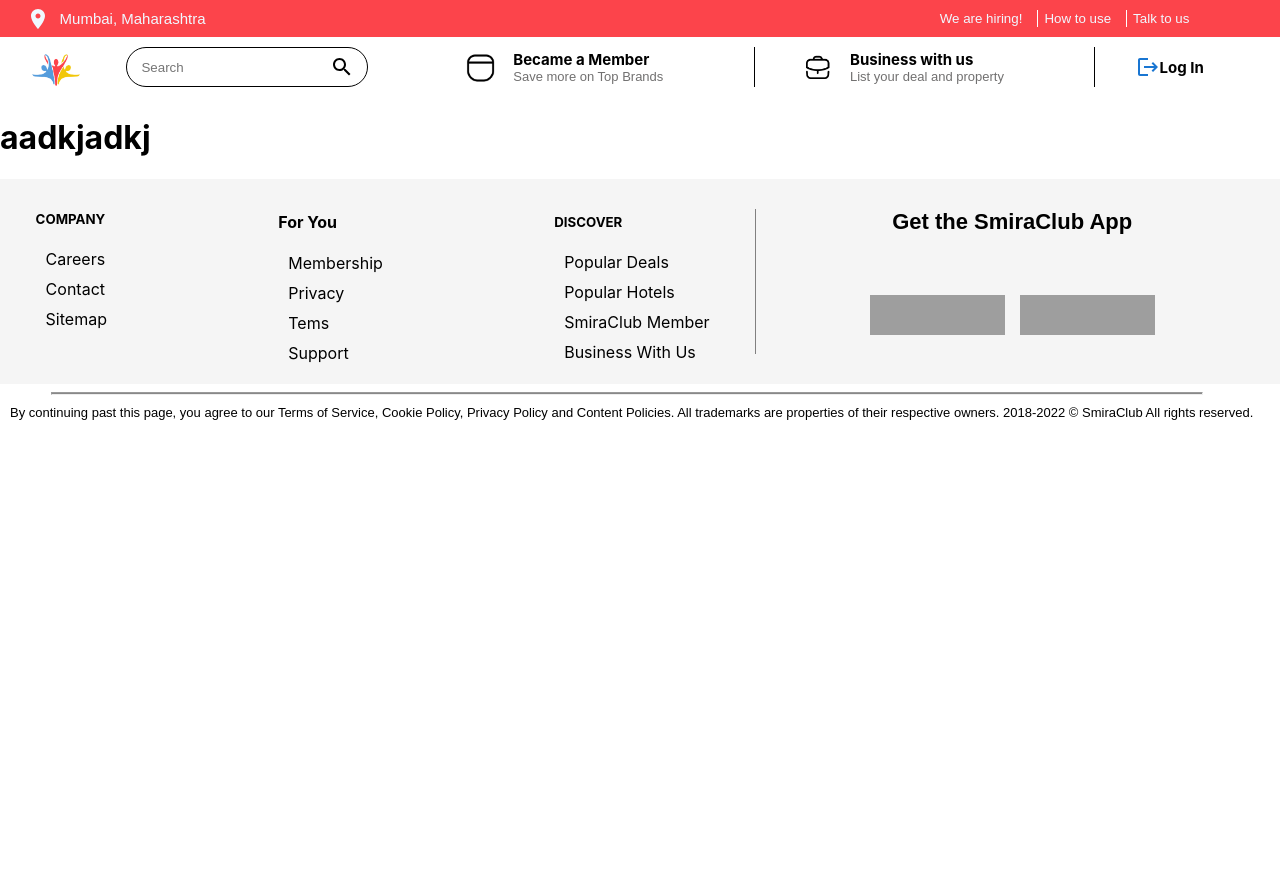
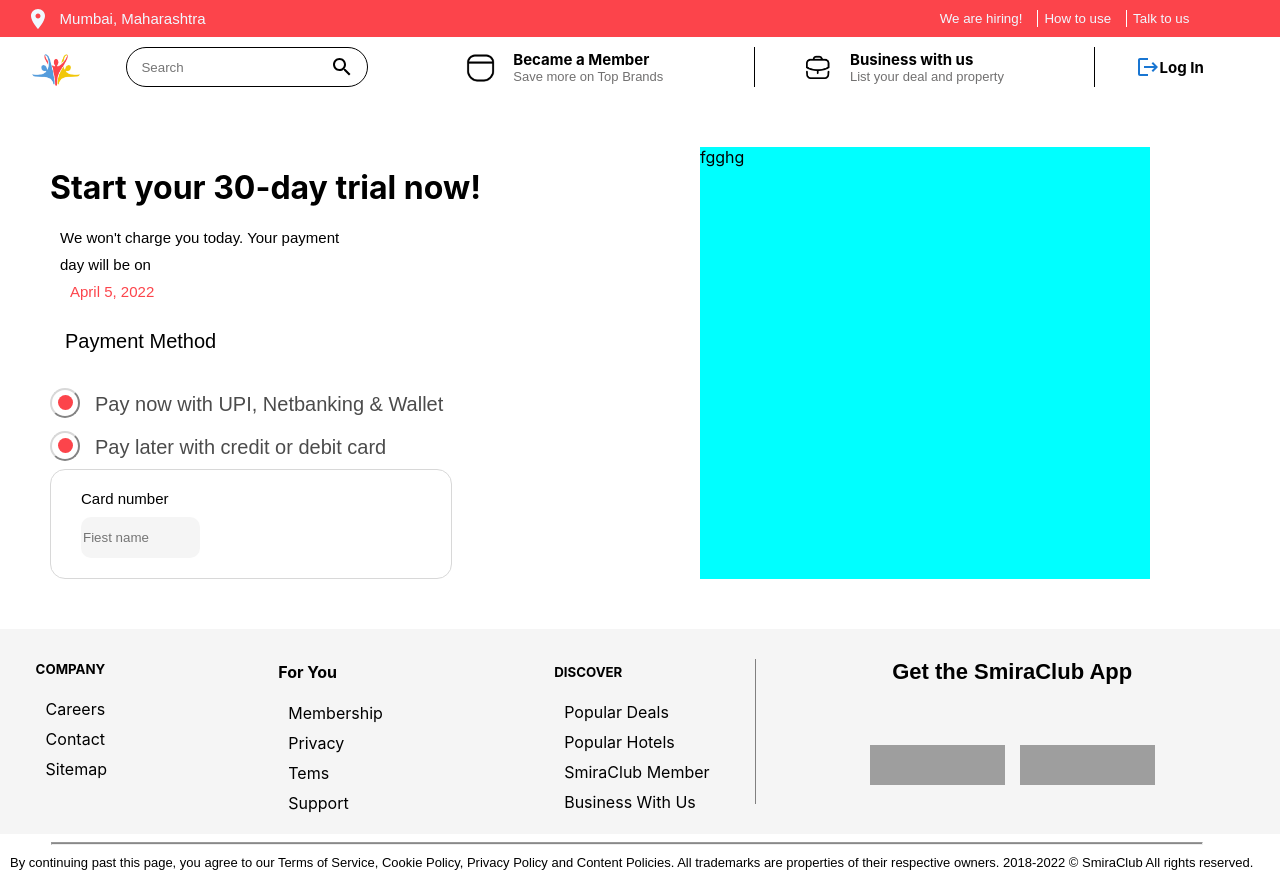
Before and after one commit to sazzad9911/simira-club-ui, a React (Create React App) app: page /Checkout in a window 1280 px wide. Before the commit the page ends 800 px from the top, so only its background shows below. Built offline with nearby package versions, Linux system fonts and the light colour scheme; no server answers; grey boxes are pictures that could not be loaded.

Commit message:
20% done

```diff
--- a/src/Screens/Checkout.js
+++ b/src/Screens/Checkout.js
@@ -4,8 +4,34 @@
 
 function Checkout() {
     return (
-        <div>
-            <h1>aadkjadkj</h1>
+        <div className="CheckoutBody">
+            <div className="CheckoutLeftBOX">
+                <h1>Start your 30-day trial now!</h1>
+                <p>We won't charge you today. Your payment</p>
+                <p>day will be on<p className="CheckoutLeftP">April 5, 2022</p></p>
+                <h2 className="CheckoutLeftH2">Payment Method</h2>
+                <div className="CheckoutLeftH2">
+                    <div className="CheckoutLeftBDiv">
+                        <button className="CheckoutLeftButton">
+                            <div className="CheckoutLeftButtonDiv" />
+                        </button>
+                        <h2 className="CheckoutLeftBDivH2">Pay now with UPI, Netbanking & Wallet</h2>
+                    </div>
+                    <div style={{ display: 'flex', }}>
+                        <button className="CheckoutLeftButton">
+                            <div className="CheckoutLeftButtonDiv" />
+                        </button>
+                        <h2 className="CheckoutLeftBDivH2">Pay later with credit or debit card</h2>
+                    </div>
+                </div>
+                <div className="CheckoutLeftIBox">
+                    <div className="CheckoutLeftIDiv">
+                        <p>Card number</p>
+                        <input className="JobRightInputBox" type='Text' placeholder='Fiest name' />
+                    </div>
+                </div>
+            </div>
+            <div className="CheckoutRightBody">fgghg</div>
         </div>
     );
 }
--- a/src/Screens/css/Checkout.css
+++ b/src/Screens/css/Checkout.css
@@ -0,0 +1,52 @@
+.CheckoutBody{
+    height: auto;
+    width: auto;
+    display: flex;
+    margin: 50px;
+    flex-wrap: wrap;
+}
+.CheckoutLeftBOX{
+    height: auto;
+    width: 650px;
+}
+.CheckoutRightBody{
+    height: auto;
+    width: 450px;
+    background-color: aqua;
+}
+.CheckoutLeftP{
+    color: #FC444B;
+}
+.CheckoutLeftH2{
+    margin-top: 30px;
+}
+.CheckoutLeftBDiv{
+    display: flex;
+    margin-top: 30px;
+}
+.CheckoutLeftBDivH2{
+    opacity: .7;
+}
+.CheckoutLeftButton{
+    height: 30px;
+    width: 30px;
+    border-radius: 20px;
+    margin-top: 5px;
+    background-color: rgb(255, 255, 255);
+    border-color: #D8D8D8;
+}
+.CheckoutLeftButtonDiv{
+    height: 15px;
+    width: 15px;
+    border-radius: 10px;
+    background-color: #FC444B;
+}
+.CheckoutLeftIBox{
+    height: auto;
+    width: 400px;
+    border: 1.5px solid #D8D8D8;
+    border-radius: 15px;
+}
+.CheckoutLeftIDiv{
+    margin: 20px;
+}
```
